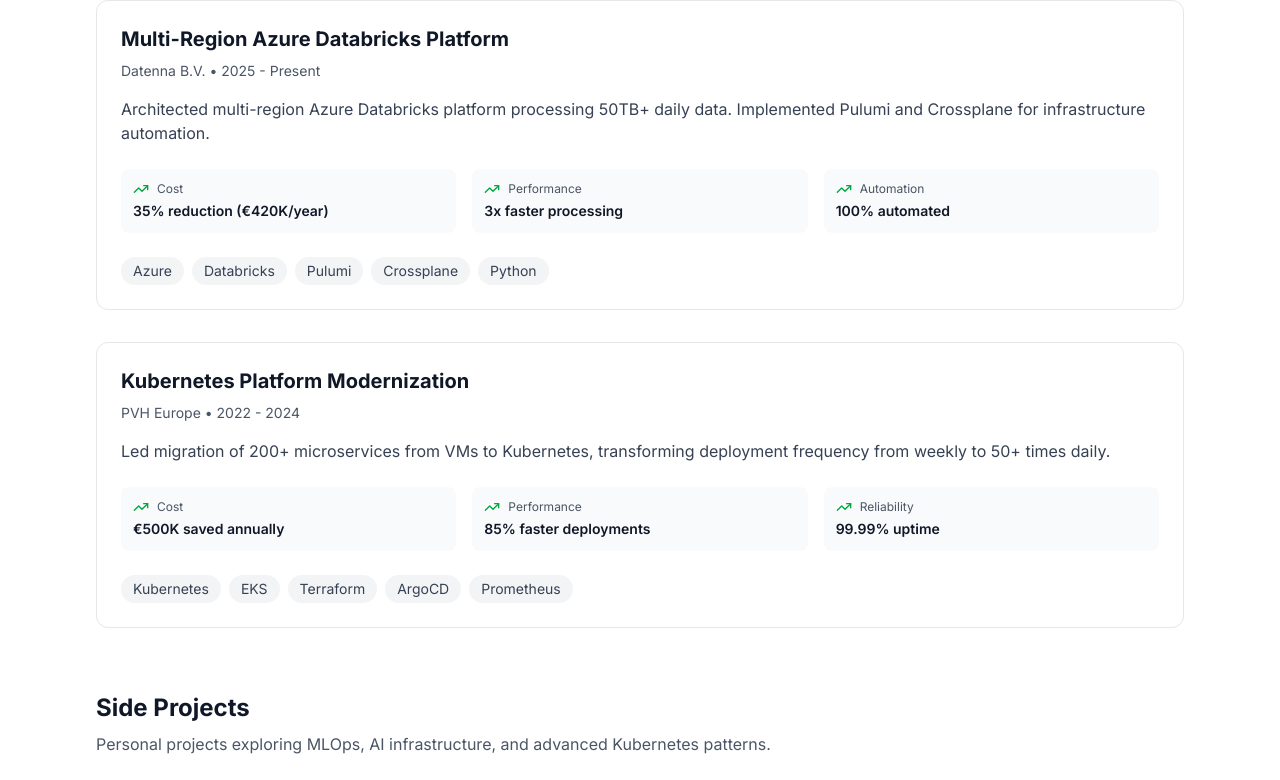
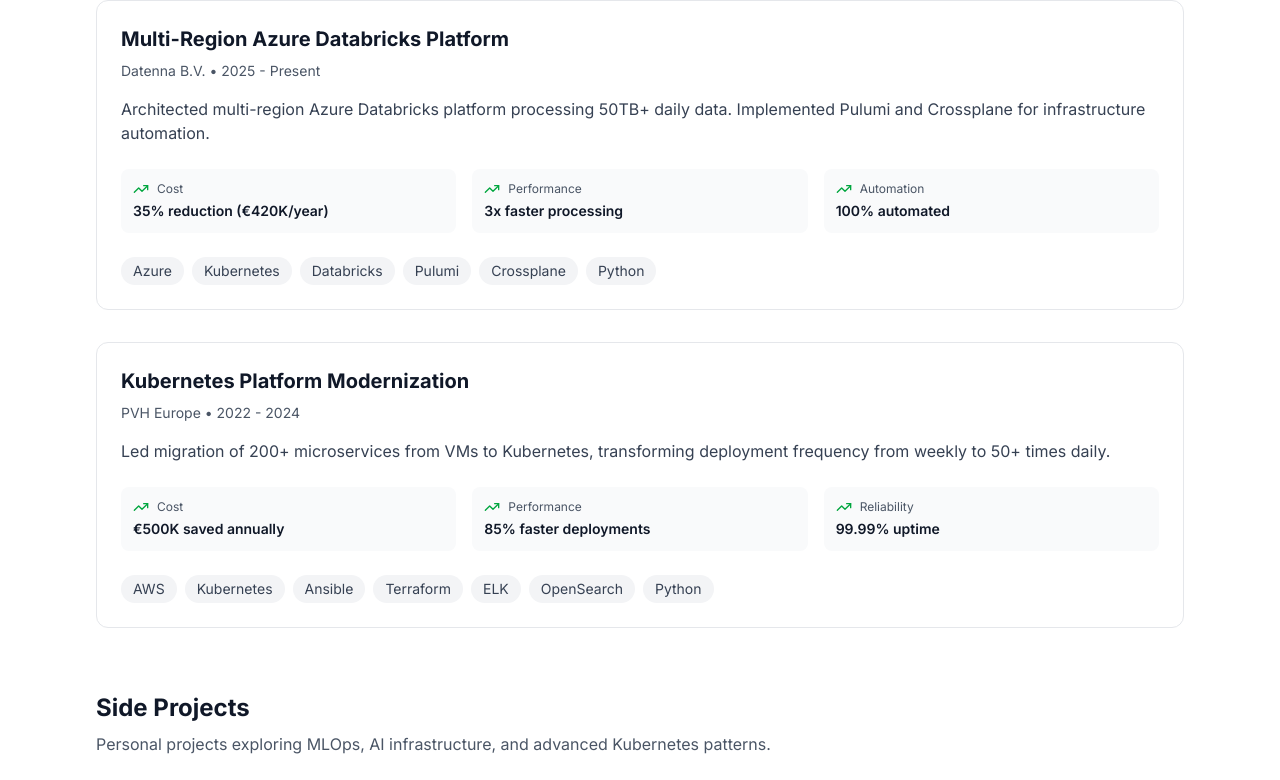
Before and after one commit to judeoyovbaire/personal-website, a Next.js app: page /projects in a window 1280 px wide. Shown: the part 377-1157 px from the top of the page. Built offline with nearby package versions, Linux system fonts and the light colour scheme.

Commit message:
project code update

```diff
--- a/data/projects.ts
+++ b/data/projects.ts
@@ -35,7 +35,7 @@
     },
     description:
       'Architected multi-region Azure Databricks platform processing 50TB+ daily data. Implemented Pulumi and Crossplane for infrastructure automation.',
-    technologies: ['Azure', 'Databricks', 'Pulumi', 'Crossplane', 'Python'],
+    technologies: ['Azure', 'Kubernetes', 'Databricks', 'Pulumi', 'Crossplane', 'Python'],
     highlights: [
       'Designed auto-scaling clusters reducing compute costs by 35%',
       'Implemented medallion architecture for data lake',
@@ -53,7 +53,7 @@
     },
     description:
       'Led migration of 200+ microservices from VMs to Kubernetes, transforming deployment frequency from weekly to 50+ times daily.',
-    technologies: ['Kubernetes', 'EKS', 'Terraform', 'ArgoCD', 'Prometheus'],
+    technologies: ['AWS', 'Kubernetes', 'Ansible', 'Terraform', 'ELK', 'OpenSearch', 'Python'],
     highlights: [
       'Migrated 200+ services with zero customer impact',
       'Reduced deployment time from 2 hours to 15 minutes',
```
